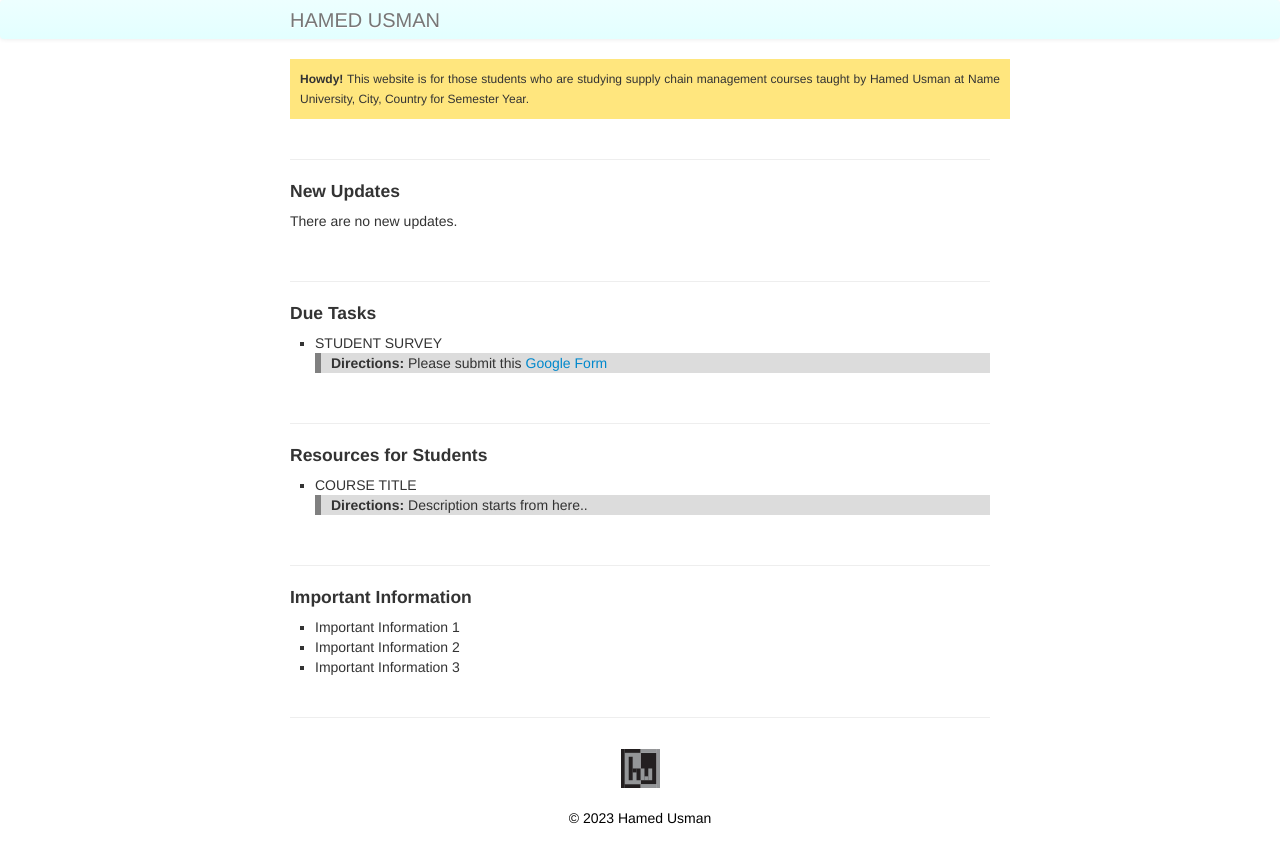
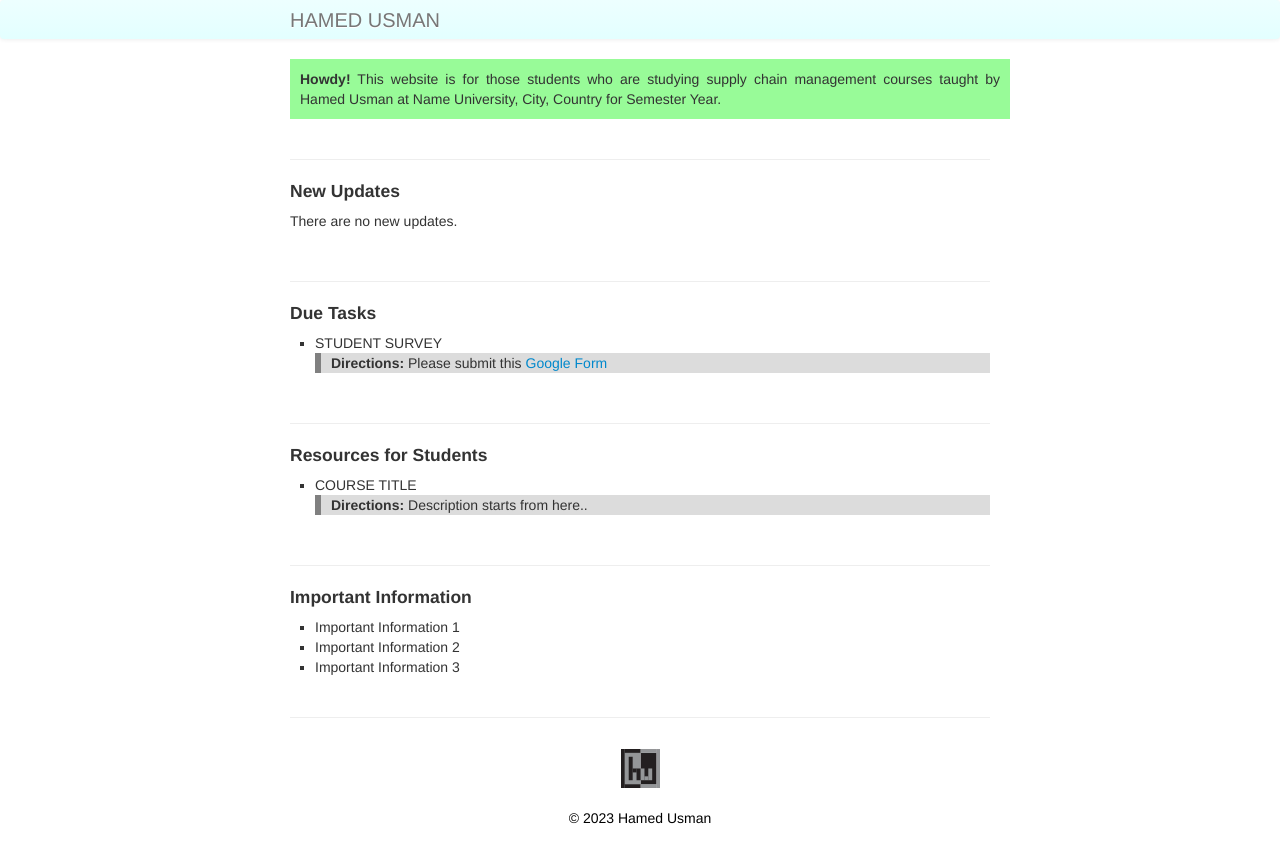
Before and after one commit to 101scm/101scm.github.io, a Jekyll site: the page built from index.md, in a window 1280 px wide. Shown: the top 863 px of the page. Built offline with Jekyll 4.4.1, drawn with Linux system fonts in a browser that asks for light colours.

Commit message:
Update index.md

```diff
--- a/index.md
+++ b/index.md
@@ -9,14 +9,14 @@ div.ex
 {
 width:100%;
 border:0px;
-background-color: #ffe67e;
+background-color: #98fb98;
 padding:10px;
 }
 </style>
 
 <div class="ex">
 
-<div style="text-align: justify;font-size: 12px;">
+<div style="text-align: justify;font-size: 14px;">
 
 <b>Howdy!</b> This website is for those students who are studying supply chain management courses taught by Hamed Usman at Name University, City, Country for Semester Year.
 </div></div>
```
